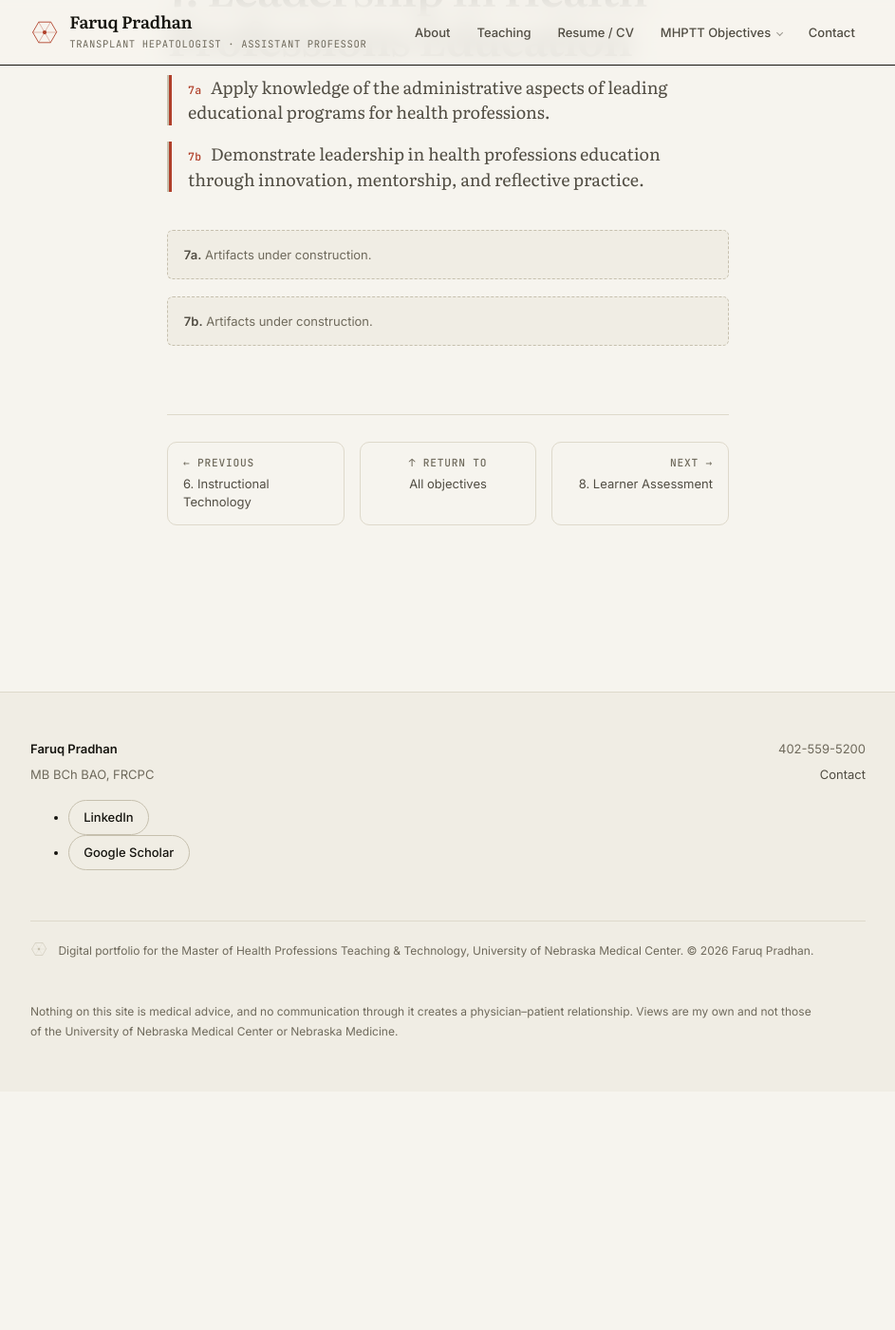
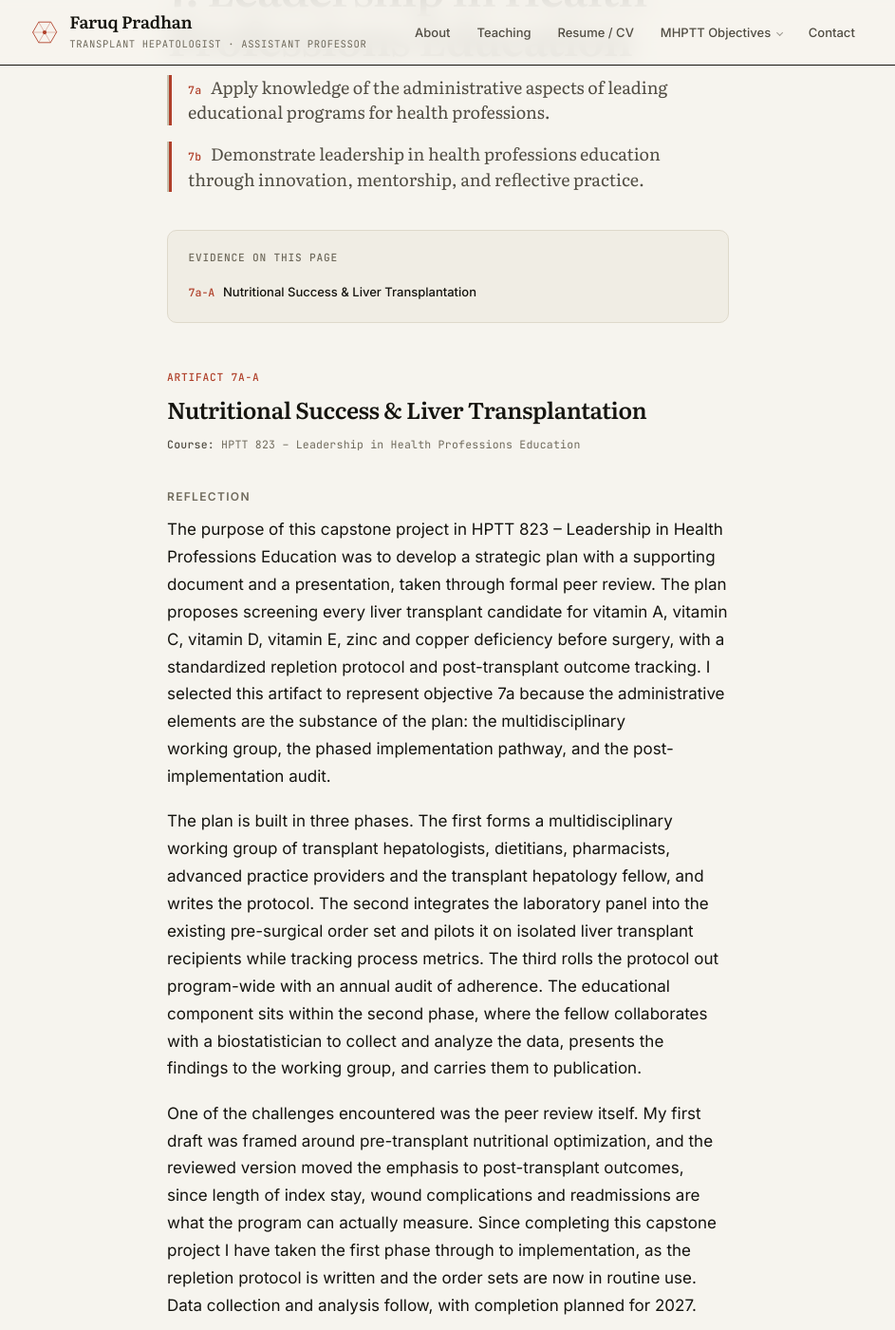
Before and after one commit to fpradhan/fpradhan.github.io, a Jekyll site: the page built from _competencies/7-leadership.md, in a window 1280 px wide and 1400 px high, scrolled down 251 px. Shown: the whole window at 95% size, without its empty margins (168-1111 px from the left). Built offline with Jekyll 4.4.1, drawn with Linux system fonts in a browser that asks for light colours; some of the changed text lies outside the part shown.

Commit message:
Add artifact 7a-A, the HPTT 823 nutrition strategic plan
Faruq's reflection verbatim, 280 words, titled from the deck itself. The 7b
placeholder stays; the template moves on to 7a-B.

The attached file is the presentation, fourteen slides, so the link says
"strategic plan presentation" rather than implying the supporting document
is there too.

What the deck confirms: the six micronutrients screened pre-operatively,
repletion with monitoring, the three-box pathway from stakeholder
recruitment through protocol development to implementation, the
multidisciplinary roles, and the fellow working with a biostatistician
before presenting back to the group and publishing. The outcomes match the
peer-review story as well, with length of stay post-transplant primary and
wound complications and re-hospitalization secondary.

Co-Authored-By: Claude Opus 5 <noreply@anthropic.com>
Claude-Session: https://claude.ai/code/session_01SajNJDGDkt5q5fCgsPRcNk

```diff
--- a/_competencies/7-leadership.md
+++ b/_competencies/7-leadership.md
@@ -19,7 +19,11 @@ statements:
 # One entry per artifact — label, title, course, and the anchor of its
 # <section> in the body below. Drives the jump list here and the artifact
 # list on /objectives/. Keep them grouped by part: every 7a before any 7b.
-artifacts: []
+artifacts:
+  - label: "7a-A"
+    title: "Nutritional Success & Liver Transplantation"
+    course: "HPTT 823"
+    anchor: "artifact-7a-a"
 redirect_from:
   - /objectives/7a-leadership/
   - /objectives/7b-leadership/
@@ -27,7 +31,44 @@ redirect_from:
   - /artifacts/7b-leadership/
 ---
 
-<p class="todo"><strong>7a.</strong> Artifacts under construction.</p>
+<section class="artifact" id="artifact-7a-a" markdown="1">
+
+<p class="label">Artifact 7a-A</p>
+
+## Nutritional Success & Liver Transplantation
+
+**Course:** HPTT 823 – Leadership in Health Professions Education
+{: .meta}
+
+### Reflection
+
+The purpose of this capstone project in HPTT 823 – Leadership in Health Professions Education was
+to develop a strategic plan with a supporting document and a presentation, taken through formal
+peer review. The plan proposes screening every liver transplant candidate for vitamin A, vitamin
+C, vitamin D, vitamin E, zinc and copper deficiency before surgery, with a standardized repletion
+protocol and post-transplant outcome tracking. I selected this artifact to represent objective 7a
+because the administrative elements are the substance of the plan: the multidisciplinary working
+group, the phased implementation pathway, and the post-implementation audit.
+
+The plan is built in three phases. The first forms a multidisciplinary working group of transplant
+hepatologists, dietitians, pharmacists, advanced practice providers and the transplant hepatology
+fellow, and writes the protocol. The second integrates the laboratory panel into the existing
+pre-surgical order set and pilots it on isolated liver transplant recipients while tracking
+process metrics. The third rolls the protocol out program-wide with an annual audit of adherence.
+The educational component sits within the second phase, where the fellow collaborates with a
+biostatistician to collect and analyze the data, presents the findings to the working group, and
+carries them to publication.
+
+One of the challenges encountered was the peer review itself. My first draft was framed around
+pre-transplant nutritional optimization, and the reviewed version moved the emphasis to
+post-transplant outcomes, since length of index stay, wound complications and readmissions are
+what the program can actually measure. Since completing this capstone project I have taken the
+first phase through to implementation, as the repletion protocol is written and the order sets are
+now in routine use. Data collection and analysis follow, with completion planned for 2027.
+
+<p><a class="dl" href="{{ '/assets/artifacts/hptt823-nutrition-strategic-plan.pdf' | relative_url }}" rel="noopener" target="_blank">Download the strategic plan presentation (PDF)<span class="sr-only"> (opens in a new tab)</span></a></p>
+
+</section>
 
 <p class="todo"><strong>7b.</strong> Artifacts under construction.</p>
 
@@ -41,9 +82,9 @@ redirect_from:
   Keep the entries grouped by part: all of 7a's before any of 7b's.
 
   ----------------------------------------------------------------------------
-<section class="artifact" id="artifact-7a-a" markdown="1">
+<section class="artifact" id="artifact-7a-b" markdown="1">
 
-<p class="label">Artifact 7a-A</p>
+<p class="label">Artifact 7a-B</p>
 
 ## Title of the artifact
 
```
Also changed, not shown: assets/artifacts/README.md (+1 -0 lines), 1 other file.
